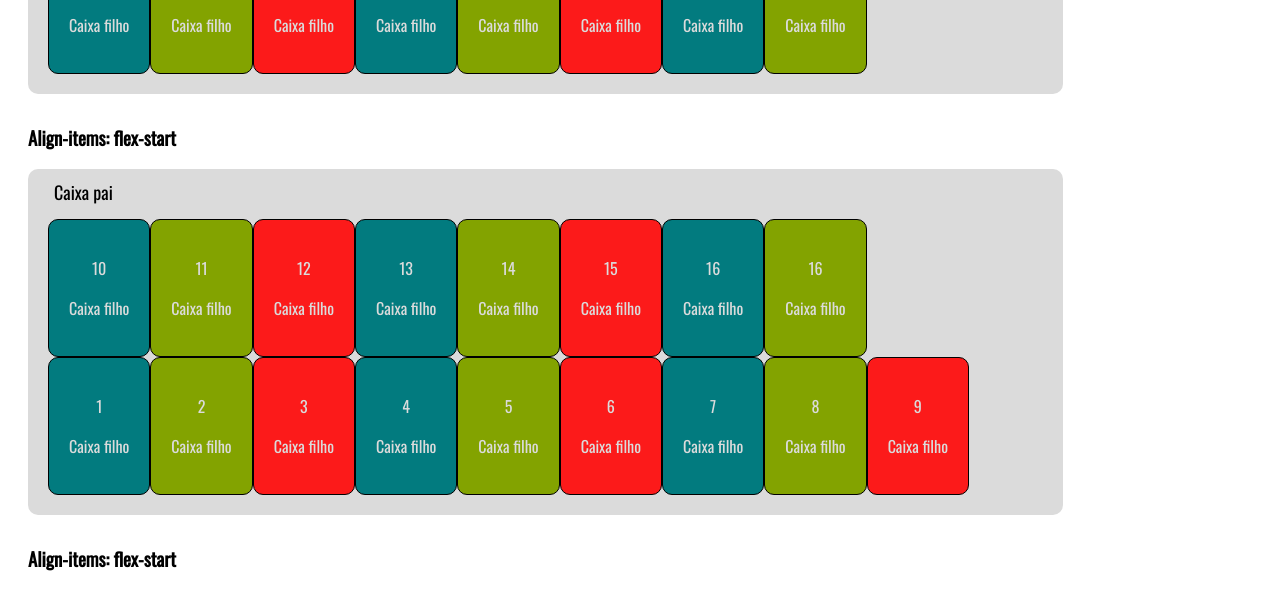
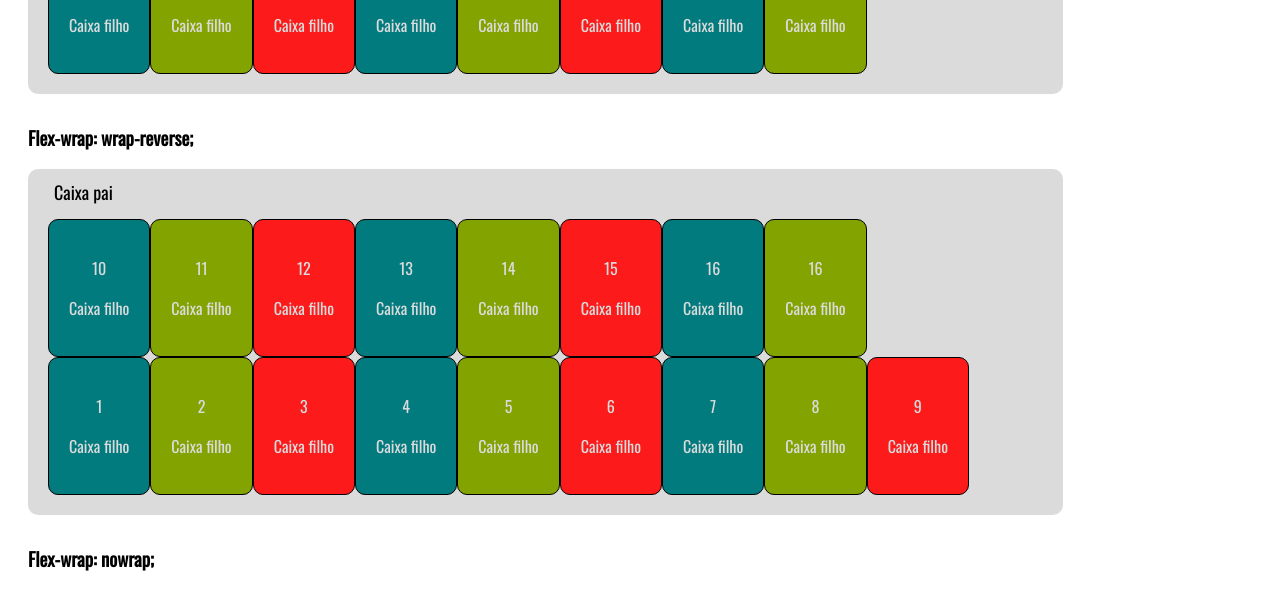
Before and after one commit to PabloJesusdaSilva/css-flexbox, a plain HTML site: page index.html in a window 1280 px wide. Shown: the part 6709-7300 px from the top of the page. Drawn offline with nearby package versions, Linux system fonts and the light colour scheme.

Commit message:
Corrigindo títulos da seção wrap

```diff
--- a/index.html
+++ b/index.html
@@ -487,7 +487,7 @@
             </section>
 
             <section class="wrap-rv">
-                <h3>Align-items: flex-start</h3>
+                <h3>Flex-wrap: wrap-reverse;</h3>
                 <p class="parent-box-caption">
                     Caixa pai
                 </p>
@@ -579,7 +579,7 @@
             </section>
 
             <section class="nowrap">
-                <h3>Align-items: flex-start</h3>
+                <h3>Flex-wrap: nowrap;</h3>
                 <p class="parent-box-caption">
                     Caixa pai
                 </p>
@@ -670,6 +670,8 @@
                 </div>
             </section>
         </section>
+
+
     </main>
 </body>
 </html>
```
